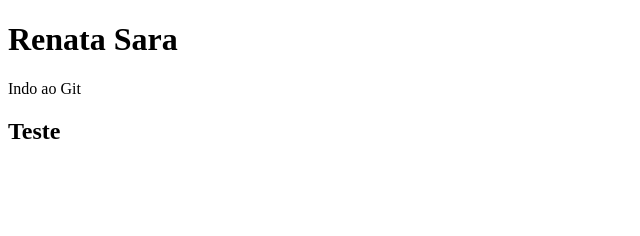
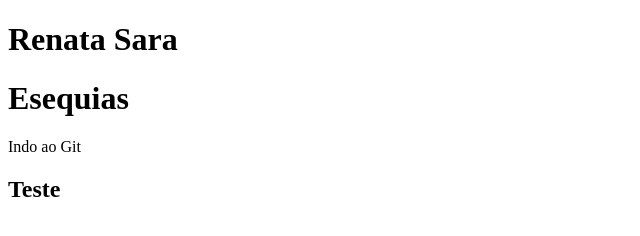
Before and after one commit to Renata-Sara/teste28042021, a plain HTML site: page index.html in a window 1280 px wide. Shown: the whole page, without its empty margins (0-640 px from the left). Drawn offline with Linux system fonts and the light colour scheme.

Commit message:
Update index.html

```diff
--- a/index.html
+++ b/index.html
@@ -10,6 +10,7 @@
 
 
     <h1>Renata Sara</h1>
+    <h1>Esequias</h1>
     <p>Indo ao Git</p>
     <h2>Teste</h2>
 
```
